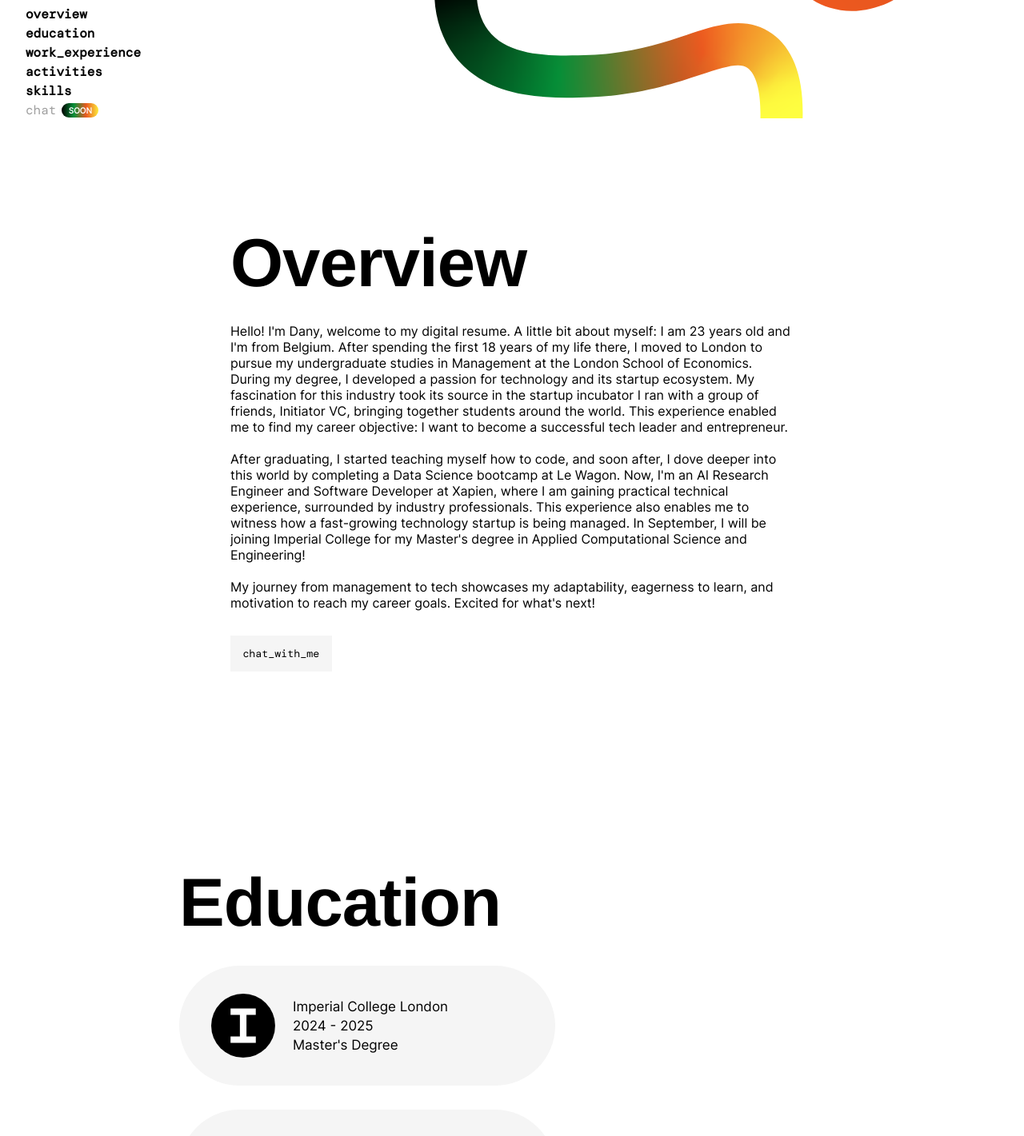
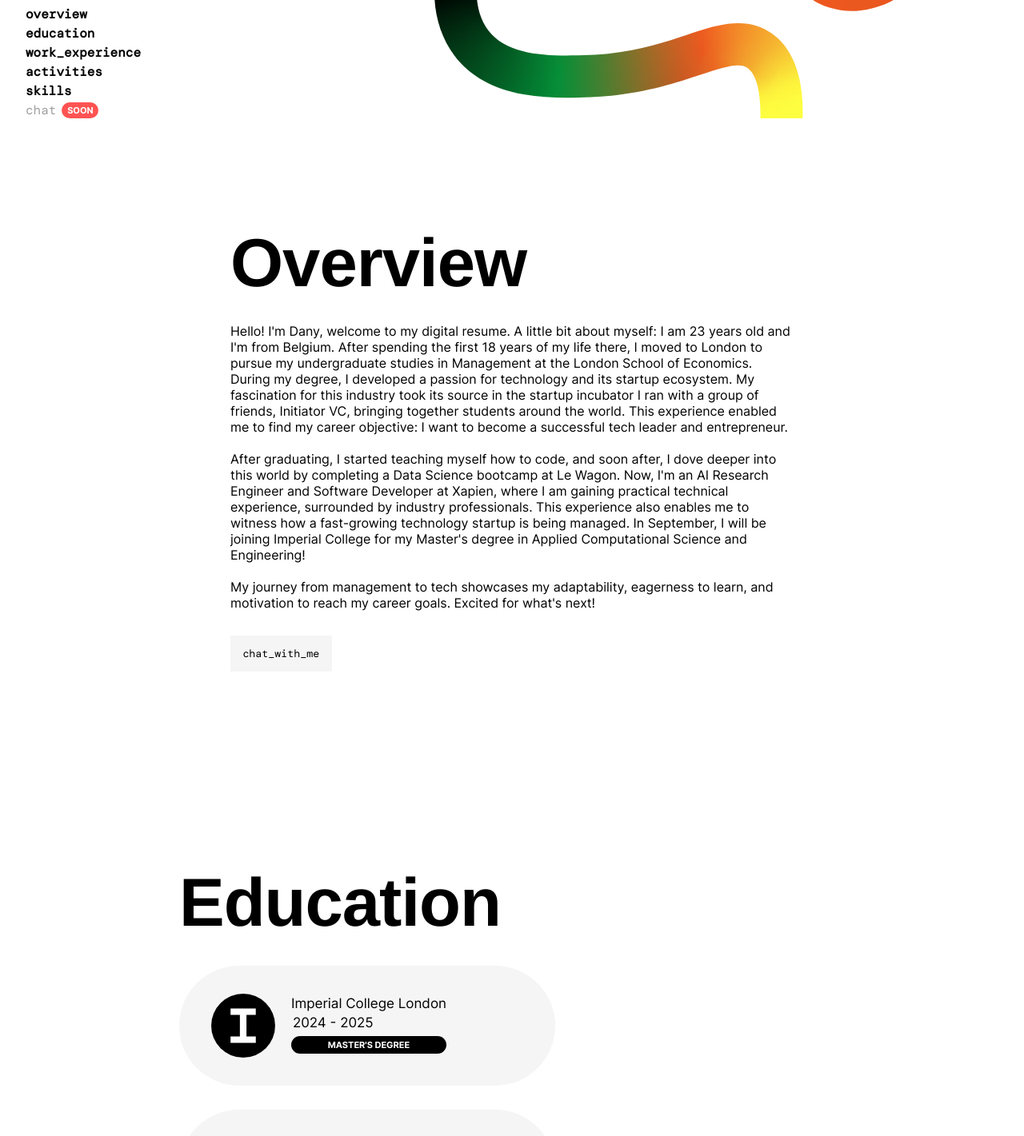
Before and after one commit to danyhersco/digital-resume, a React (Create React App) app: page / in a window 1280 px wide. Shown: the part 620-2041 px from the top of the page at 80% size. Built offline with nearby package versions, Linux system fonts and the light colour scheme.

Commit message:
added skill pill component

```diff
--- a/src/components/NavigationBar.css
+++ b/src/components/NavigationBar.css
@@ -38,11 +38,10 @@
 }
 
 .coming-soon {
-  font-size: 10px;
-  font-weight: bold;
-  font-family: 'Inter';
+  font-size: 11px;
+  font-family: 'Inter Bold';
   color: white;
-  background: linear-gradient(90deg, #000000, #068F38, #EA5920, #FCEB3B);
+  background: rgb(255, 83, 83);
   border-radius: 20px;
   padding: 3px;
   width:40px;
--- a/src/components/education/Education.tsx
+++ b/src/components/education/Education.tsx
@@ -3,16 +3,6 @@
 import EducationItem from "./EducationItem";
 
 const Education: React.FC = () => {
-  const [expandedItem, setExpandedItem] = useState<string | null>(null);
-
-  const toggleExpansion = (institutionName: string) => {
-    if (expandedItem === institutionName) {
-      setExpandedItem(null);
-    } else {
-      setExpandedItem(institutionName);
-    }
-  };
-
   return (
     <div className="education-section">
       <div className="education-zone">
--- a/src/components/education/EducationItem.css
+++ b/src/components/education/EducationItem.css
@@ -48,7 +48,7 @@
 .institution-logo .st1 { background: #ffffff; }
 
 .institution-name {
-  margin: 2px;
+  margin: 2px 0;
 }
 
 .education-span {
--- a/src/components/education/EducationItem.tsx
+++ b/src/components/education/EducationItem.tsx
@@ -4,6 +4,7 @@
 import { ReactComponent as GanenouLogo } from "../../images/ganenou_logo.svg";
 import { ReactComponent as LeWagonLogo } from "../../images/lewagon_logo.svg";
 import { ReactComponent as UnknownLogo } from "../../images/unknown_logo.svg";
+import SkillPill from "../utils/SkillPill";
 
 interface EducationItemProps {
   institutionName: string;
@@ -45,7 +46,7 @@
         <div className="education-item-primary-info-text">
           <p className="institution-name">{institutionName}</p>
           <p className="education-span">{startDate} - {endDate}</p>
-          <p className="education-level">{educationLevel}</p>
+          <SkillPill text={educationLevel} colour="black"/>
         </div>
       </div>
       <div className="education-item-secondary-info">
--- /dev/null
+++ b/src/components/utils/SkillPill.css
@@ -0,0 +1,11 @@
+.skill-pill-text {
+  border-radius: 30px;
+  text-align: center;
+  display: inline-block;
+  box-sizing: border-box;
+  padding: 4px 7px;
+  margin: 5px 0;
+  font-family: 'Inter Bold';
+  font-size: 11px;
+  color: white;
+}
--- /dev/null
+++ b/src/components/utils/SkillPill.tsx
@@ -0,0 +1,19 @@
+import React from 'react';
+import "./SkillPill.css"
+
+interface SkillPillProps {
+  text: string;
+  colour: string;
+}
+
+const SkillPill: React.FC<SkillPillProps> = ({text, colour}) => {
+  const pillStyle = {
+    backgroundColor: colour
+  };
+
+  return (
+    <div className="skill-pill-text" style={pillStyle}>{text.toUpperCase()}</div>
+  )
+}
+
+export default SkillPill;
```
